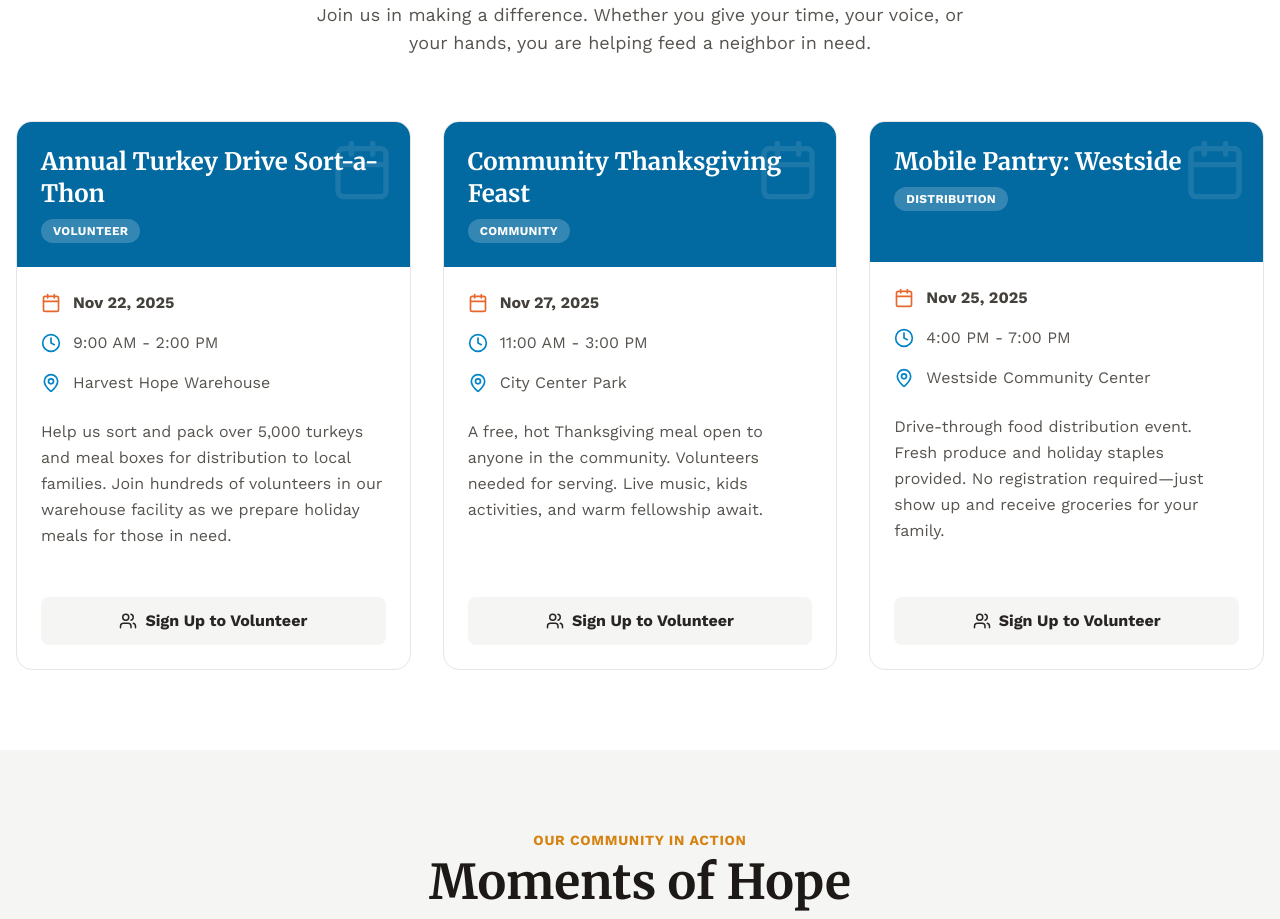
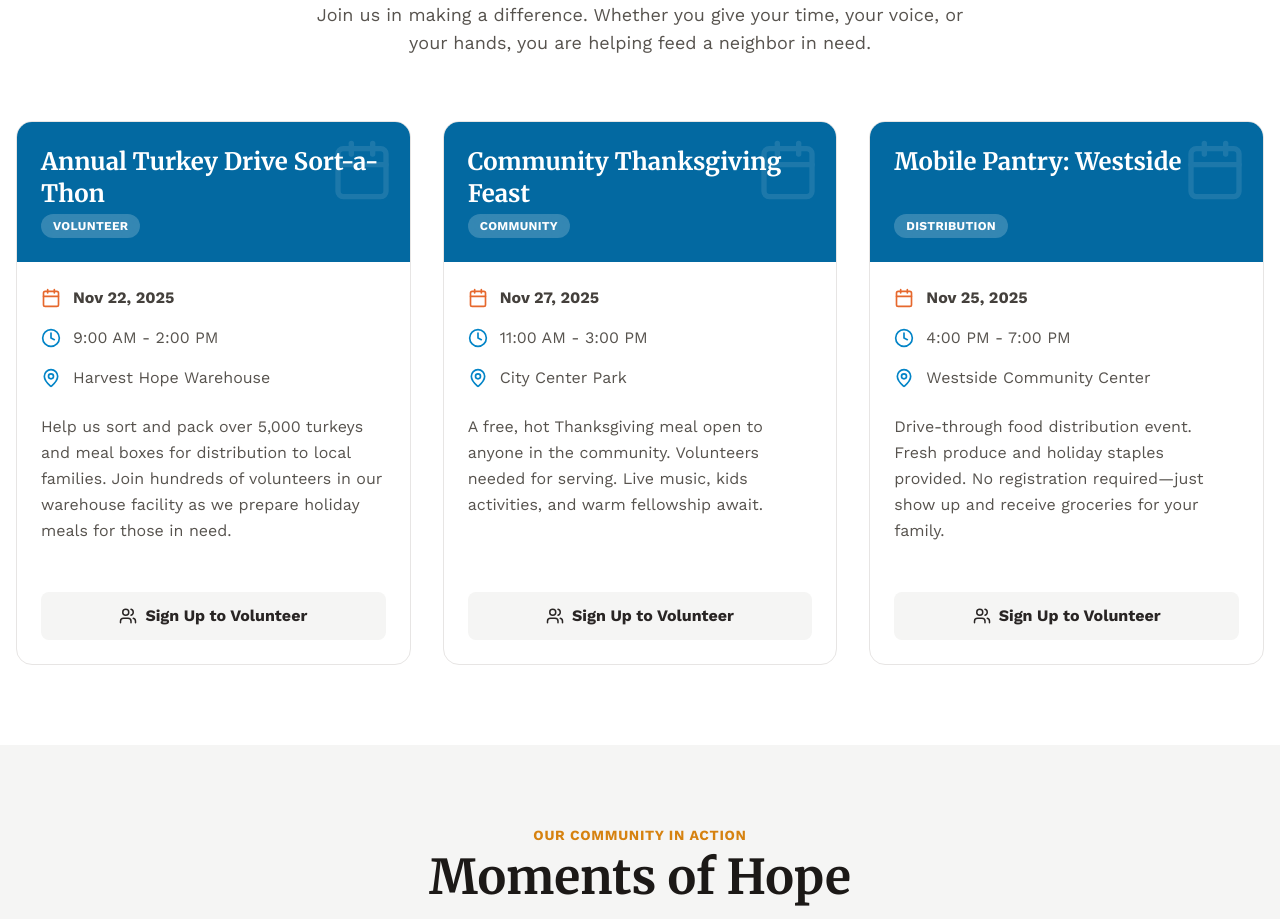
Before and after one commit to kevyyar/thanksgiving-challenge-2026, a React (Vite) app: page / in a window 1280 px wide. Shown: the part 2000-2919 px from the top of the page. Built offline with nearby package versions, Linux system fonts and the light colour scheme.

Commit message:
fix title and pill alignment

```diff
--- a/components/EventSection.tsx
+++ b/components/EventSection.tsx
@@ -59,17 +59,17 @@ export const EventSection: React.FC<EventSectionProps> = ({ onVolunteerClick })
         <div className="grid grid-cols-1 md:grid-cols-2 lg:grid-cols-3 gap-8">
           {EVENTS.map((event) => (
             <div key={event.id} className="bg-white rounded-2xl border border-stone-200 overflow-hidden hover:shadow-xl transition-shadow flex flex-col">
-              <div className="bg-hope-700 text-white p-6 relative overflow-hidden min-h-[140px]">
+              <div className="bg-hope-700 text-white p-6 relative overflow-hidden min-h-[140px] flex flex-col justify-between">
                 <div className="absolute top-0 right-0 p-4 opacity-10">
                   <Calendar size={64} />
                 </div>
                 <h3
                   onClick={() => setSelectedEvent(event)}
-                  className="text-2xl font-serif font-bold relative z-10 mb-2 cursor-pointer hover:text-hope-200 transition-colors"
+                  className="text-2xl font-serif font-bold relative z-10 cursor-pointer hover:text-hope-200 transition-colors"
                 >
                   {event.title}
                 </h3>
-                <span className="inline-block bg-white/20 backdrop-blur-md px-3 py-1 rounded-full text-xs font-bold uppercase tracking-wide">
+                <span className="inline-block bg-white/20 backdrop-blur-md px-3 py-1 rounded-full text-xs font-bold uppercase tracking-wide self-start">
                   {event.type}
                 </span>
               </div>
```
